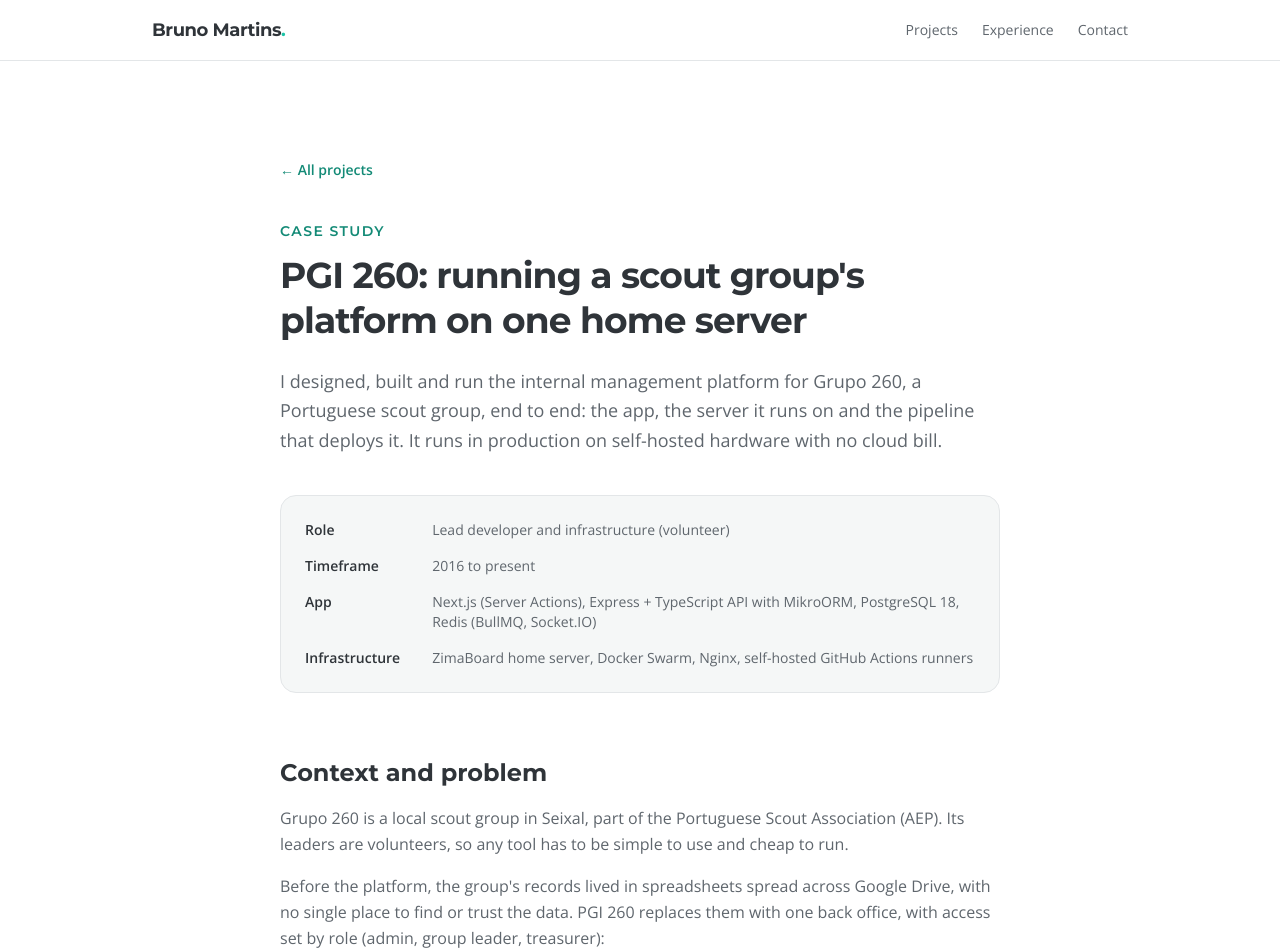
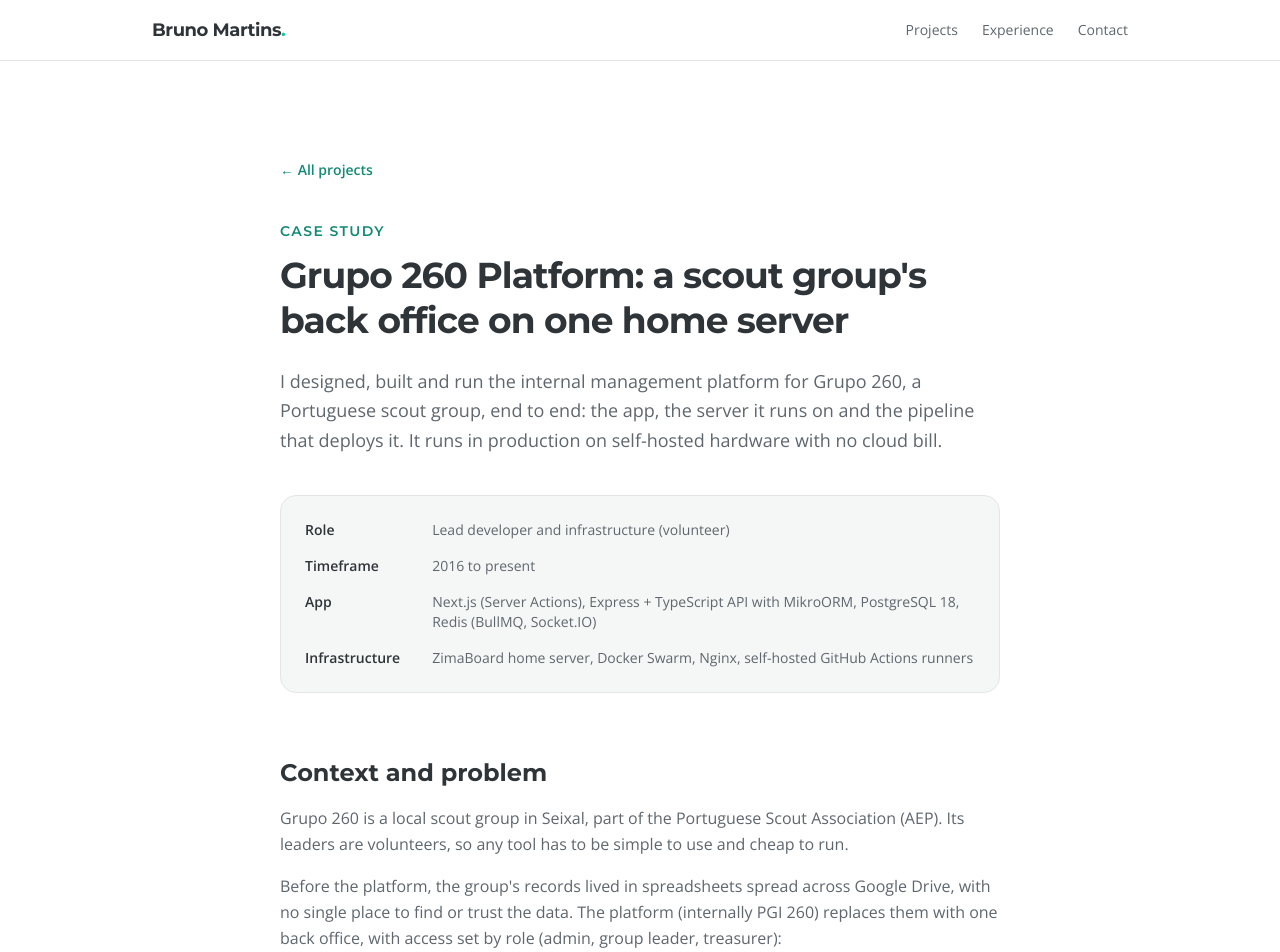
Before and after one commit to BrunMartins/portfolio, a React (Vite) app: page /projects/grupo-260 in a window 1280 px wide. Shown: the top 952 px of the page. Built offline with nearby package versions, Linux system fonts and the light colour scheme; a web font is replaced by a local one.

Commit message:
Rename PGI 260 to Grupo 260 Platform

```diff
--- a/src/content/projects.ts
+++ b/src/content/projects.ts
@@ -13,7 +13,7 @@ export type Project = {
 export const projects: Project[] = [
   {
     slug: "grupo-260",
-    title: "PGI 260",
+    title: "Grupo 260 Platform",
     tagline: "Management platform for a scout group",
     description:
       "One back office replacing a Drive full of spreadsheets: members, enrollments, invoicing and reconciliation, inventory, a point of sale for events. Self-hosted on a single home server, deployed through its own CI runners.",
--- a/src/pages/grupo-260.tsx
+++ b/src/pages/grupo-260.tsx
@@ -74,7 +74,7 @@ function H2({ children }: { children: React.ReactNode }) {
 
 export function Grupo260() {
   useEffect(() => {
-    document.title = "PGI 260 case study · Bruno Martins";
+    document.title = "Grupo 260 Platform case study · Bruno Martins";
     return () => {
       document.title = "Bruno Martins · Full Stack Developer";
     };
@@ -88,7 +88,7 @@ export function Grupo260() {
 
       <p className="mt-10 font-display text-sm font-semibold uppercase tracking-widest text-accent">Case study</p>
       <h1 className="mt-3 font-display text-4xl font-bold leading-tight tracking-tight">
-        PGI 260: running a scout group's platform on one home server
+        Grupo 260 Platform: a scout group's back office on one home server
       </h1>
       <p className="mt-6 text-lg leading-relaxed text-muted">
         I designed, built and run the internal management platform for Grupo 260, a Portuguese scout group, end to
@@ -113,7 +113,7 @@ export function Grupo260() {
         </p>
         <p>
           Before the platform, the group's records lived in spreadsheets spread across Google Drive, with no single
-          place to find or trust the data. PGI 260 replaces them with one back office, with access set by role
+          place to find or trust the data. The platform (internally PGI 260) replaces them with one back office, with access set by role
           (admin, group leader, treasurer):
         </p>
       </div>
```
